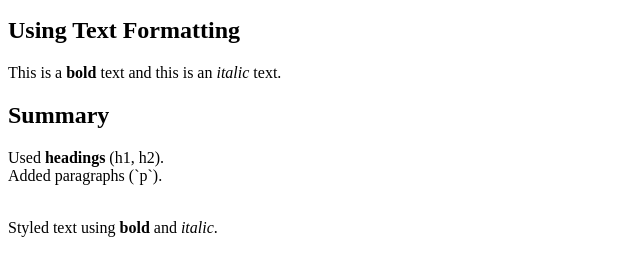
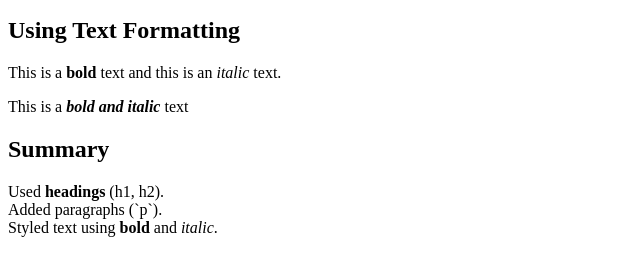
Before and after one commit to JonahClydeSWIN/lab01, a plain HTML site: page index.html in a window 1280 px wide. Shown: the part 101-376 px from the top of the page, without its empty margins (0-640 px from the left). Drawn offline with Linux system fonts and the light colour scheme.

Commit message:
Reformatted

```diff
--- a/index.html
+++ b/index.html
@@ -10,20 +10,22 @@
     </head>
     <body>
         <h1>My First Web Page</h1>
+
         <p>Welcome to my first web page! This page is created as part of my web project lab.</p>
+
         <h2>Using Text Formatting</h2>
+
         <p>This is a <strong>bold</strong> text and this is an <em>italic</em> text.</p>
+
+        <p> This is a <strong><em>bold and italic</em></strong> text</p>
+
         <h2>Summary</h2>
 
-        <p>
-            Used <strong>headings</strong> (h1, h2).
+        <p>Used <strong>headings</strong> (h1, h2).
             <br>
             Added paragraphs (`p`).
-        </p>
-        <p>
             <br>
             Styled text using <strong>bold</strong> and <em>italic</em>.
-            <br>
-        </p>
+            <br></p>
     </body>
 </html>
```
